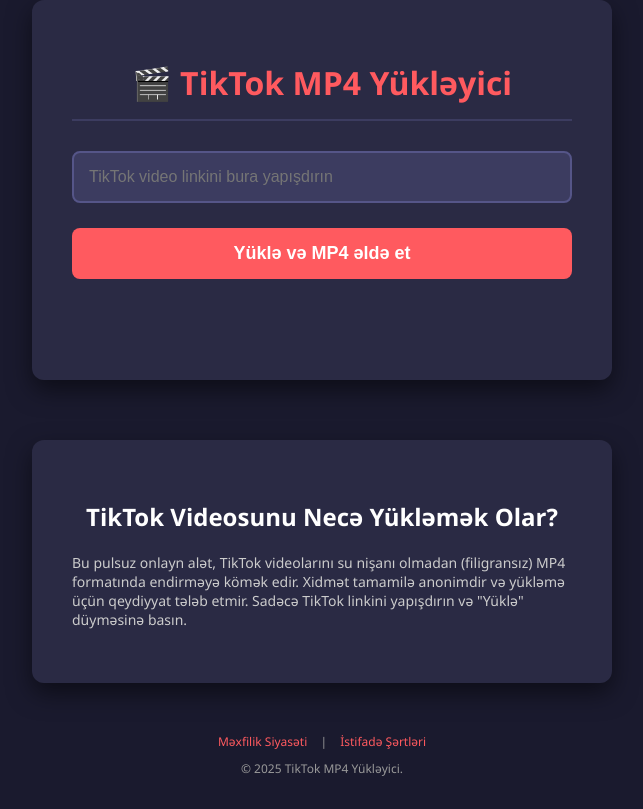
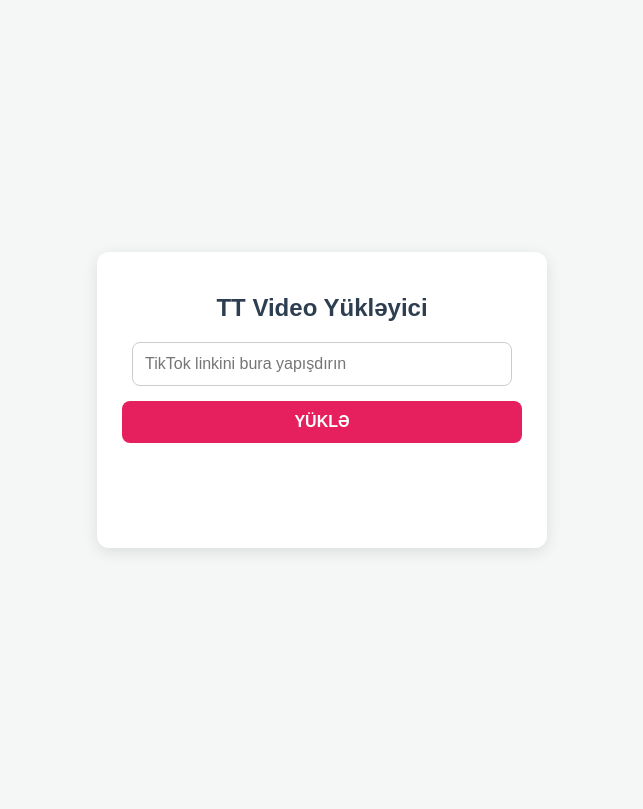
Before and after one commit to Emil-huseynli333/tikvidsave, a Flask app: page / in a window 1280 px wide. Shown: the whole page, without its empty margins (318-961 px from the left). After the commit the page ends 552 px from the top, so only its background shows below. Run offline with Flask 3, Linux system fonts and the light colour scheme.

Commit message:
fix: Final Frontend/Backend Sync (JSON Input Error Solved)
Əvvəlki server streaming həllindən sonra yaranan 'Unexpected end of JSON input' xətasını qəti şəkildə həll edir.

Səbəb:
- Server uğurlu yükləmədə video faylı (video/mp4) göndərirdi.
- Frontend (index.html'dəki JavaScript) isə bu halda belə cavabı JSON kimi oxumağa çalışırdı.

Həll:
- index.html-dəki fetch/AJAX sorğusu cavabın 'Content-Type: video/mp4' olub-olmadığını yoxlayır.
- Əgər cavab video faylıdırsa, JSON parse etmək əvəzinə, Android-in DownloadListener-i işə salması üçün birbaşa URL-ə yönləndirmə (window.location.href) tətbiq edilir.

```diff
--- a/templates/index.html
+++ b/templates/index.html
@@ -1,129 +1,182 @@
 <!DOCTYPE html>
 <html lang="az">
 <head>
-    <script async src="https://pagead2.googlesyndication.com/pagead/js/adsbygoogle.js?client=ca-pub-9598818157115502"
-     crossorigin="anonymous"></script>
-
     <meta charset="UTF-8">
     <meta name="viewport" content="width=device-width, initial-scale=1.0">
-    <title>TikTok MP4 Yükləyici</title>
+    <title>TT Video Yükləyici</title>
     <style>
-        /* CSS Kodları */
+        /* Əsas Üslublar */
         body {
-            font-family: 'Segoe UI', Tahoma, Geneva, Verdana, sans-serif;
+            font-family: Arial, sans-serif;
+            margin: 0;
+            padding: 0;
+            background-color: #f4f7f6;
             display: flex;
-            flex-direction: column;
-            justify-content: center; /* Mərkəzi vertikal olaraq bərpa edir */
+            justify-content: center;
             align-items: center;
             min-height: 100vh;
-            background-color: #1a1a2e;
-            margin: 0;
-            padding-top: 0; /* Yuxarı boşluğu ləğv edir */
-            color: #fff;
+            color: #333;
         }
+
         .container {
-            background-color: #2a2a44;
-            padding: 40px;
+            background-color: #ffffff;
+            padding: 25px;
             border-radius: 12px;
-            box-shadow: 0 10px 25px rgba(0, 0, 0, 0.5);
-            max-width: 500px;
-            width: 90%;
+            box-shadow: 0 4px 15px rgba(0, 0, 0, 0.1);
+            width: 100%;
+            max-width: 400px;
             text-align: center;
+        }
+
+        h1 {
+            color: #2c3e50;
             margin-bottom: 20px;
+            font-size: 24px;
         }
-        h1 { color: #ff5a5f; margin-bottom: 30px; border-bottom: 2px solid #3c3c60; padding-bottom: 15px; }
-        input[type="text"] { width: 100%; padding: 15px; margin-bottom: 25px; border: 2px solid #555588; border-radius: 8px; box-sizing: border-box; font-size: 16px; background-color: #3c3c60; color: #fff; transition: border-color 0.3s; }
-        input[type="text"]:focus { border-color: #ff5a5f; outline: none; }
-        button { background-color: #ff5a5f; color: white; padding: 15px 30px; border: none; border-radius: 8px; font-size: 18px; font-weight: bold; cursor: pointer; transition: background-color 0.3s, transform 0.1s; width: 100%; }
-        button:hover { background-color: #e04e52; }
-        button:active { transform: scale(0.98); }
-        #status { margin-top: 25px; font-weight: bold; padding: 10px; border-radius: 6px; }
+
+        /* Giriş Sahəsi və Knapp Üslubu */
+        #link-input {
+            width: calc(100% - 20px);
+            padding: 12px;
+            margin-bottom: 15px;
+            border: 1px solid #ccc;
+            border-radius: 8px;
+            box-sizing: border-box;
+            font-size: 16px;
+        }
+
+        #yukle-btn {
+            background-color: #e6205e; /* TikTok rənginə yaxın */
+            color: white;
+            padding: 12px 25px;
+            border: none;
+            border-radius: 8px;
+            cursor: pointer;
+            font-size: 16px;
+            font-weight: bold;
+            transition: background-color 0.3s ease;
+            width: 100%;
+        }
+
+        #yukle-btn:hover:not(:disabled) {
+            background-color: #d81c50;
+        }
+
+        #yukle-btn:disabled {
+            background-color: #f7a3b8;
+            cursor: not-allowed;
+        }
+
+        /* Status Mesajları */
+        #status-message {
+            margin-top: 20px;
+            padding: 10px;
+            border-radius: 6px;
+            font-weight: bold;
+            min-height: 40px; /* Mesaj sahəsini sabit saxlamaq */
+        }
+
+        .loading {
+            color: #3498db;
+            background-color: #eaf6ff;
+        }
+
+        .success {
+            color: #27ae60;
+            background-color: #ebf9f1;
+        }
+
+        .error {
+            color: #e74c3c;
+            background-color: #fcebeb;
+        }
     </style>
 </head>
 <body>
 
     <div class="container">
-        <h1>🎬 TikTok MP4 Yükləyici</h1>
-        <input type="text" id="tiktok-link" placeholder="TikTok video linkini bura yapışdırın" required>
-        <button id="download-button">Yüklə və MP4 əldə et</button>
-        <p id="status" style="color: #fff;"></p>
-    </div>
-
-    <div style="margin-top: 20px; text-align: center; max-width: 500px; width: 90%;">
-        <ins class="adsbygoogle"
-             style="display:block"
-             data-ad-client="ca-pub-9598818157115502"
-             data-ad-slot="3218889420"
-             data-ad-format="auto"
-             data-full-width-responsive="true"></ins>
-        <script>
-             (adsbygoogle = window.adsbygoogle || []).push({});
-        </script>
+        <h1>TT Video Yükləyici</h1>
+        <input type="url" id="link-input" placeholder="TikTok linkini bura yapışdırın" required>
+        <button id="yukle-btn">YÜKLƏ</button>
+        <div id="status-message"></div>
     </div>
 
     <script>
-        document.getElementById('download-button').addEventListener('click', async () => {
-            const link = document.getElementById('tiktok-link').value.trim();
-            const statusElement = document.getElementById('status');
+        document.addEventListener('DOMContentLoaded', function() {
+            const yukleButton = document.getElementById('yukle-btn');
+            const linkInput = document.getElementById('link-input');
+            const statusMessage = document.getElementById('status-message');
 
-            if (!link) {
-                statusElement.textContent = "⚠️ Zəhmət olmasa bir link daxil edin.";
-                statusElement.style.backgroundColor = "#880000";
+            yukleButton.addEventListener('click', function() {
+                const videoUrl = linkInput.value.trim();
+                if (!videoUrl) {
+                    statusMessage.innerHTML = '<span class="error">❌ Zəhmət olmasa, TikTok linkini daxil edin.</span>';
                     return;
                 }
 
-            statusElement.textContent = "⏳ Yükləmə hazırlanır, zəhmət olmasa gözləyin...";
-            statusElement.style.backgroundColor = "#cc8800";
+                statusMessage.innerHTML = '<span class="loading">⏳ Yükləmə hazırlanır, zəhmət olmasa gözləyin...</span>';
 
-            // Düzəldilmiş ünvan (Render/Railway üçün vacib)
-            const backendUrl = '/yukle';
+                // Knappı deaktiv edin
+                yukleButton.disabled = true;
 
-            try {
-                const response = await fetch(backendUrl, {
+                fetch('/yukle', {
                     method: 'POST',
                     headers: {
-                        'Content-Type': 'application/json',
+                        'Content-Type': 'application/json'
                     },
-                    body: JSON.stringify({ url: link })
-                });
+                    body: JSON.stringify({ url: videoUrl })
+                })
+                .then(response => {
+                    // Knappı yenidən aktiv edin
+                    yukleButton.disabled = false;
 
-                if (response.ok) {
-                    statusElement.textContent = "✅ Uğurla hazırlandı! Yüklənmə başladı...";
-                    statusElement.style.backgroundColor = "#008800";
+                    // --- KRİTİK HƏLL: Server cavabının formatını yoxlayırıq ---
+                    const contentType = response.headers.get("content-type");
 
-                    const blob = await response.blob();
-                    const downloadUrl = window.URL.createObjectURL(blob);
-                    const a = document.createElement('a');
-                    a.href = downloadUrl;
-                    a.download = 'tiktok_video.mp4';
-                    document.body.appendChild(a);
-                    a.click();
-                    a.remove();
-                    window.URL.revokeObjectURL(downloadUrl);
+                    if (response.status === 200 && contentType && contentType.includes("video/mp4")) {
+                        // Uğurlu Fayl Cavabı: Server video faylı göndərib.
 
-                    statusElement.textContent = "🎉 Yüklənmə tamamlandı. Başqa link daxil edin.";
+                        statusMessage.innerHTML = '<span class="success">✅ Uğurla hazırlandı! Yüklənmə başladı...</span>';
+
+                        // Android WebView DownloadListener-in işə düşməsi üçün URL-ə yönləndirmə
+                        window.location.href = response.url;
+
+                        return null; // JSON oxumağa çalışmamaq üçün
 
                     } else {
-                    const errorData = await response.json();
-                    statusElement.textContent = `❌ Xəta baş verdi: ${errorData.message || 'Naməlum xəta.'}`;
-                    statusElement.style.backgroundColor = "#880000";
+                        // Xəta və ya Server tərəfindən göndərilən JSON mesajı.
+                        return response.json();
                     }
-            } catch (error) {
-                statusElement.textContent = "⚠️ Serverlə əlaqə qurularkən xəta. Backend (app.py) işləyirmi? Xəta: " + error.message;
-                statusElement.style.backgroundColor = "#880000";
+                })
+                .then(data => {
+                    // Əgər cavab video faylı idisə, bu blok atlanır (data === null)
+                    if (data === null) {
+                        // Yönləndirmə baş verib, proses tamamlanıb
+                        statusMessage.innerHTML = '<span class="success">✅ Yüklənmə sorğusu sistemə göndərildi.</span>';
+                        return;
                     }
+
+                    // Serverdən gələn XƏTA mesajını göstəririk
+                    if (data.success === false) {
+                        statusMessage.innerHTML =
+                            `<span class="error">❌ Xəta: ${data.message}</span>`;
+                    } else {
+                        // Gözlənilməz JSON cavabını göstəririk
+                        statusMessage.innerHTML =
+                            '<span class="error">⚠️ Gözlənilməz cavab formatı.</span>';
+                    }
+                })
+                .catch(error => {
+                    // Knappı yenidən aktiv edin
+                    yukleButton.disabled = false;
+
+                    console.error('Frontend Xətası:', error);
+                    statusMessage.innerHTML =
+                        '<span class="error">⚠️ Serverlə əlaqə qurularkən xəta. Backend işləmir və ya kəsilmə baş verdi.</span>';
+                });
+            });
         });
     </script>
-<div class="container" style="margin-top: 20px;">
-    <h2>TikTok Videosunu Necə Yükləmək Olar?</h2>
-    <p style="text-align: left; font-size: 14px; color: #ccc;">
-        Bu pulsuz onlayn alət, TikTok videolarını su nişanı olmadan (filigransız) MP4 formatında endirməyə kömək edir. Xidmət tamamilə anonimdir və yükləmə üçün qeydiyyat tələb etmir. Sadəcə TikTok linkini yapışdırın və "Yüklə" düyməsinə basın.
-    </p>
-</div>
 
-<div style="margin-top: 30px; margin-bottom: 20px; font-size: 12px; color: #999; text-align: center;">
-    <a href="/privacy" style="color: #ff5a5f; text-decoration: none; margin: 0 10px;">Məxfilik Siyasəti</a> |
-    <a href="/terms" style="color: #ff5a5f; text-decoration: none; margin: 0 10px;">İstifadə Şərtləri</a>
-    <p style="margin-top: 10px;">&copy; 2025 TikTok MP4 Yükləyici.</p>
-</div></body>
+</body>
 </html>
```
Lines whose indentation alone changed are shown as unchanged.
